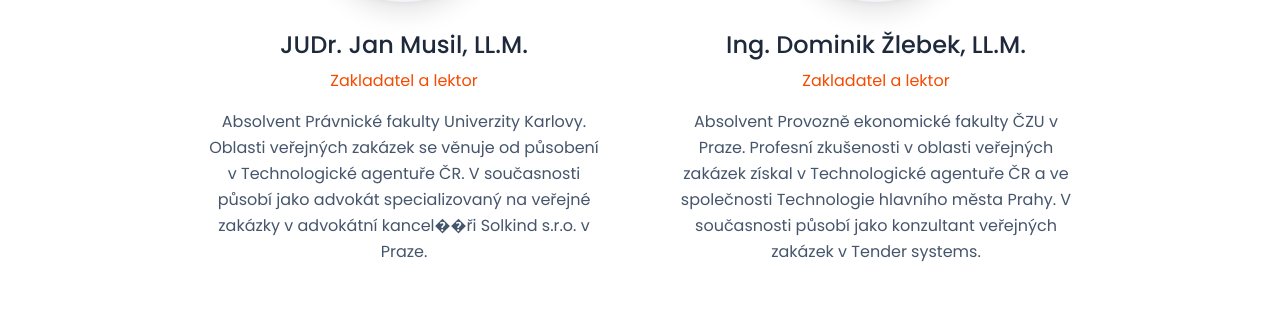
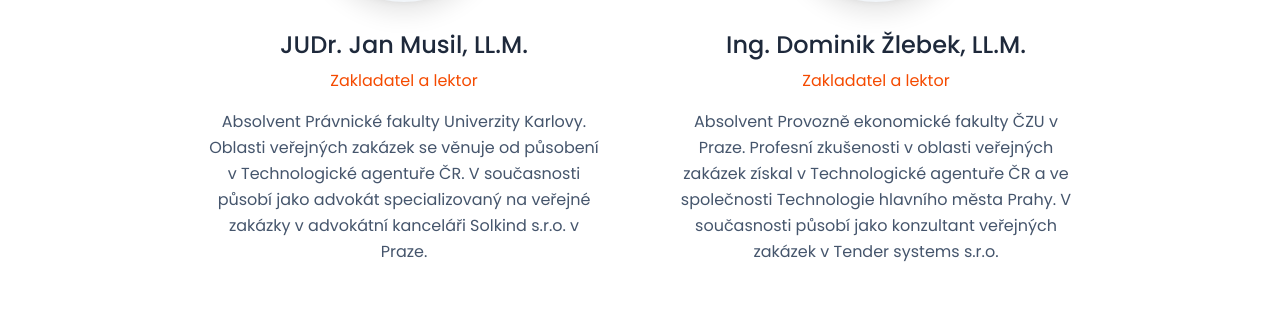
Before and after one commit to Agillis24/verejne_zakazky_24, a React (Vite) app: page /#/ in a window 1280 px wide. Shown: the part 3554-3869 px from the top of the page. Built offline with nearby package versions, Linux system fonts and the light colour scheme.

Commit message:
Update Home.tsx

```diff
--- a/src/app/pages/Home.tsx
+++ b/src/app/pages/Home.tsx
@@ -288,7 +288,7 @@ export function Home() {
                   Absolvent Právnické fakulty Univerzity Karlovy. Oblasti veřejných
                   zakázek se věnuje od působení v Technologické agentuře ČR. V současnosti
                   působí jako advokát specializovaný na veřejné zakázky v advokátní
-                  kancel��ři Solkind s.r.o. v Praze.
+                  kanceláři Solkind s.r.o. v Praze.
                 </p>
               </div>
 
@@ -313,7 +313,7 @@ export function Home() {
                   Absolvent Provozně ekonomické fakulty ČZU v Praze. Profesní zkušenosti
                   v oblasti veřejných zakázek získal v Technologické agentuře ČR a ve
                   společnosti Technologie hlavního města Prahy. V současnosti působí
-                  jako konzultant veřejných zakázek v Tender systems.
+                  jako konzultant veřejných zakázek v Tender systems s.r.o.
                 </p>
               </div>
             </div>
```
